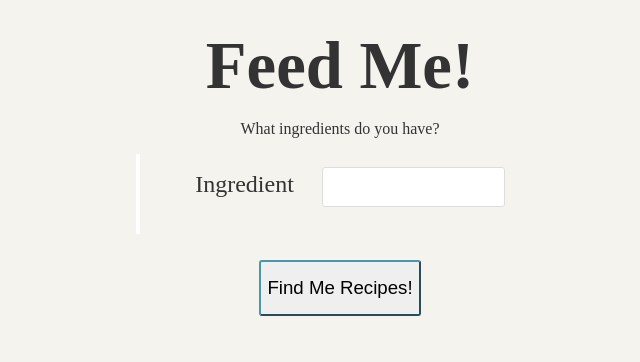
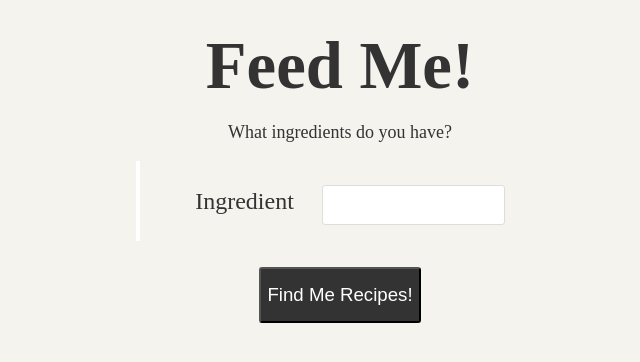
Before and after one commit to nakulpathak3/FeedMe, a Django app: page / in a window 1280 px wide. Shown: the top 362 px of the page, without its empty margins (300-940 px from the left). Run offline with Django 3.2, Linux system fonts and the light colour scheme; parts of the project's set-up code (start-up, migrations or seed data) failed here and were passed over.

Commit message:
Fix button and other styling issues

```diff
--- a/recipe/static/recipe/style.css
+++ b/recipe/static/recipe/index.css
@@ -32,6 +32,7 @@ label{
 
 .information-wrapper p{
     text-align: center;
+    font-size: 18px;
 }
 
 .information-wrapper .text-field-wrapper .text-field{
@@ -46,6 +47,7 @@ label{
 .information-wrapper .text-field-wrapper{
     position: relative;
     height: 5em;
+    line-height: 5em;
     text-align: center;
     margin: 0.5em 0;
     left: -4px;
@@ -56,8 +58,9 @@ label{
 }
 
 .submit input{
-    border-color: #4A96AD;
-    box-shadow: none;
+    background-color: #333;
+    color: white;
+    cursor: pointer;
     border-radius: 3px;
     height: 3em;
     font-size: 14pt;
--- a/recipe/templates/recipe/index.html
+++ b/recipe/templates/recipe/index.html
@@ -4,7 +4,7 @@
 <html>
     <head>
         <title>Recipes For All</title>
-        <link rel="stylesheet" type="text/css" href="{% static 'recipe/style.css'%}">
+        <link rel="stylesheet" type="text/css" href="{% static 'recipe/index.css'%}">
     </head>
 
     <body>
--- a/recipe/templates/recipe/page2.html
+++ b/recipe/templates/recipe/results.html
@@ -3,7 +3,7 @@
 	<head>
 		<title>Recipes Ready</title>
     {% load staticfiles %}
-    <link rel="stylesheet" type="text/css" href="{% static 'recipe/style2.css' %}">
+    <link rel="stylesheet" type="text/css" href="{% static 'recipe/results.css' %}">
     <link rel="stylesheet" type="text/css" href="{% static 'recipe/lib/jquery.raty.css'%}">
 		<link rel="stylesheet" href="https://code.jquery.com/ui/1.11.1/themes/smoothness/jquery-ui.css">
     </head>
--- a/recipe/views.py
+++ b/recipe/views.py
@@ -44,7 +44,7 @@ def showrecipe(request):
 		current["link"]= "http://www.yummly.com/recipe/" + recipe["id"]
 		storedvalues.append(current)
 
-	template = loader.get_template('recipe/page2.html')
+	template = loader.get_template('recipe/results.html')
 
 	context = RequestContext(request, {
 		'storedvalues' : storedvalues,
```
Also changed, not shown: recipe/static/recipe/results.css (renamed from recipe/static/recipe/style2.css).
